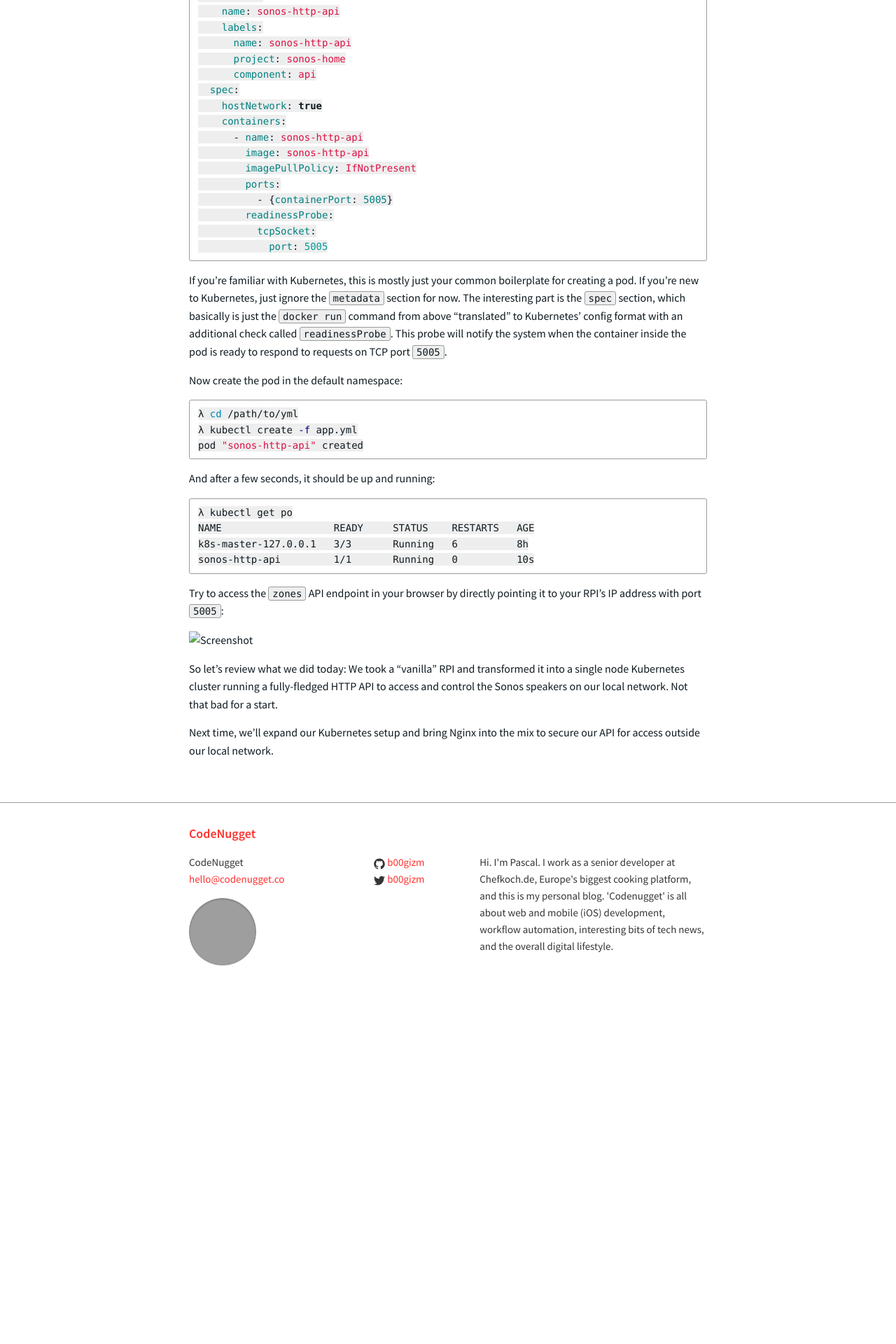
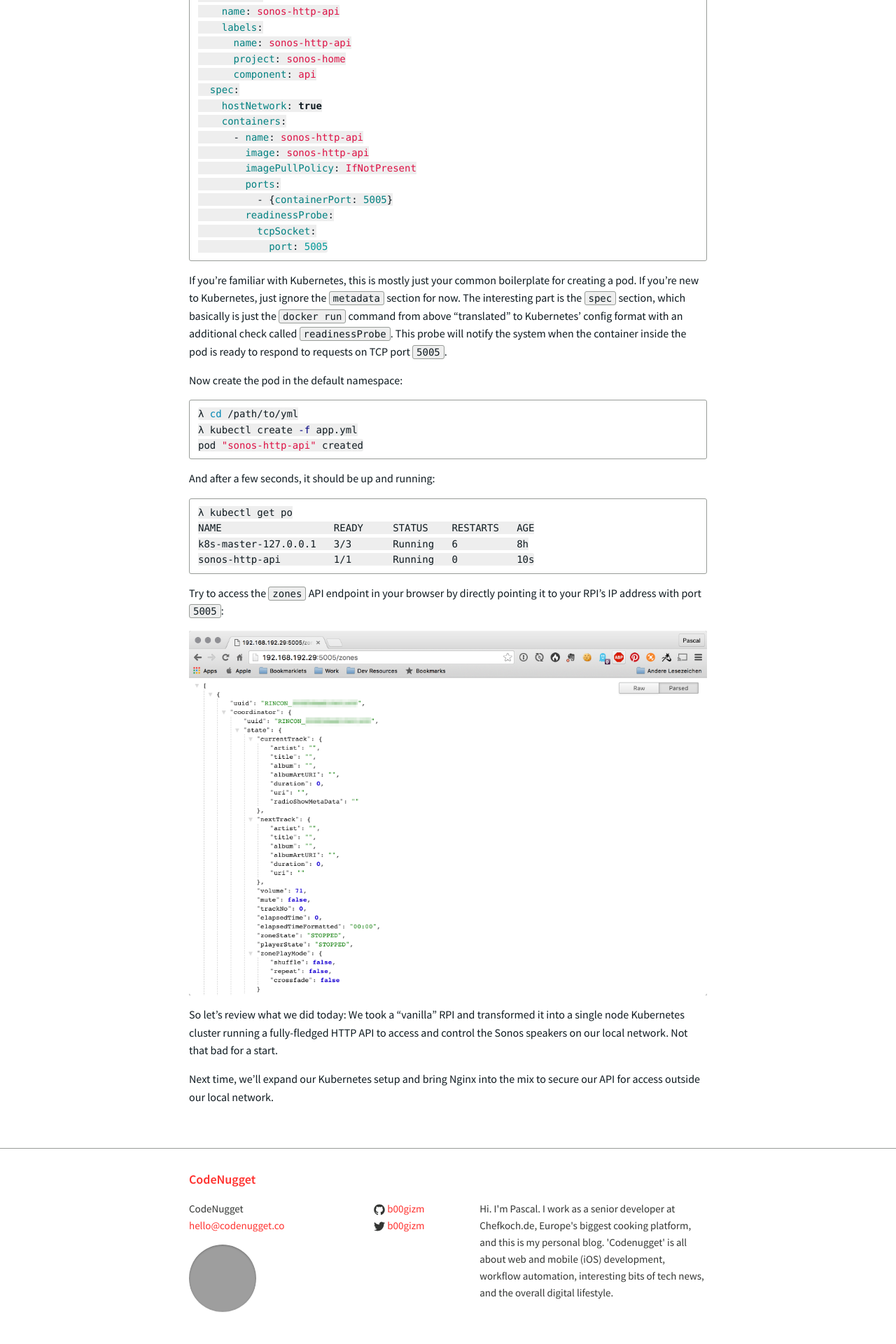
Before and after one commit to b00gizm/b00gizm.github.io, a Jekyll site: the page built from _posts/2016-05-23-sunday-hacking-sonos-home-part1.md, in a window 1280 px wide. Shown: the part 3724-5644 px from the top of the page at 70% size. Built offline with Jekyll 4.4.1, drawn with Linux system fonts in a browser that asks for light colours; before the commit the page ends 5149 px from its top, so only the background shows below that; grey boxes are pictures that could not be loaded.

Commit message:
Fixes Screenshot

```diff
--- a/_posts/2016-05-23-sunday-hacking-sonos-home-part1.md
+++ b/_posts/2016-05-23-sunday-hacking-sonos-home-part1.md
@@ -179,7 +179,7 @@
 
 Try to access the `zones` API endpoint in your browser by directly pointing it to your RPI's IP address with port `5005`:
 
-![Screenshot]()
+![Screenshot](https://raw.githubusercontent.com/b00giZm/b00gizm.github.io/master/uploads/sonos-home-day01.png)
 
 So let's review what we did today: We took a "vanilla" RPI and transformed it into a single node Kubernetes cluster running a fully-fledged HTTP API to access and control the Sonos speakers on our local network. Not that bad for a start.
 
```
